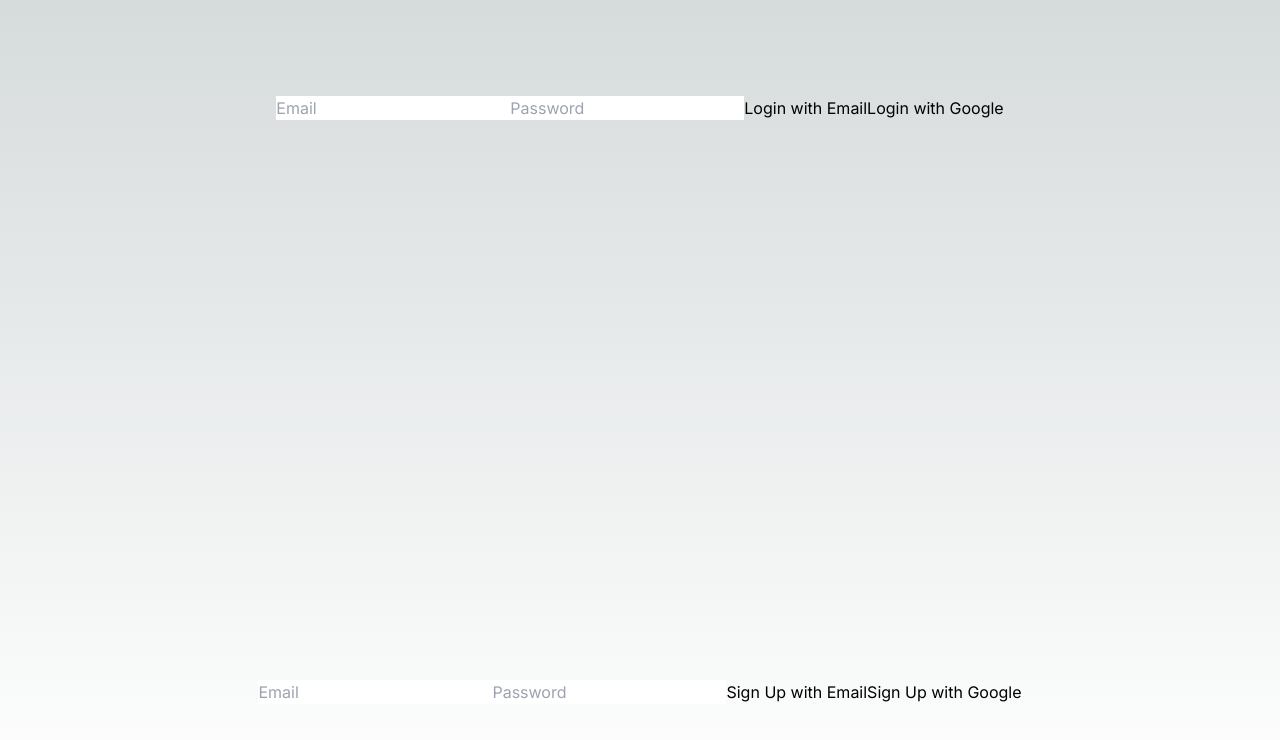
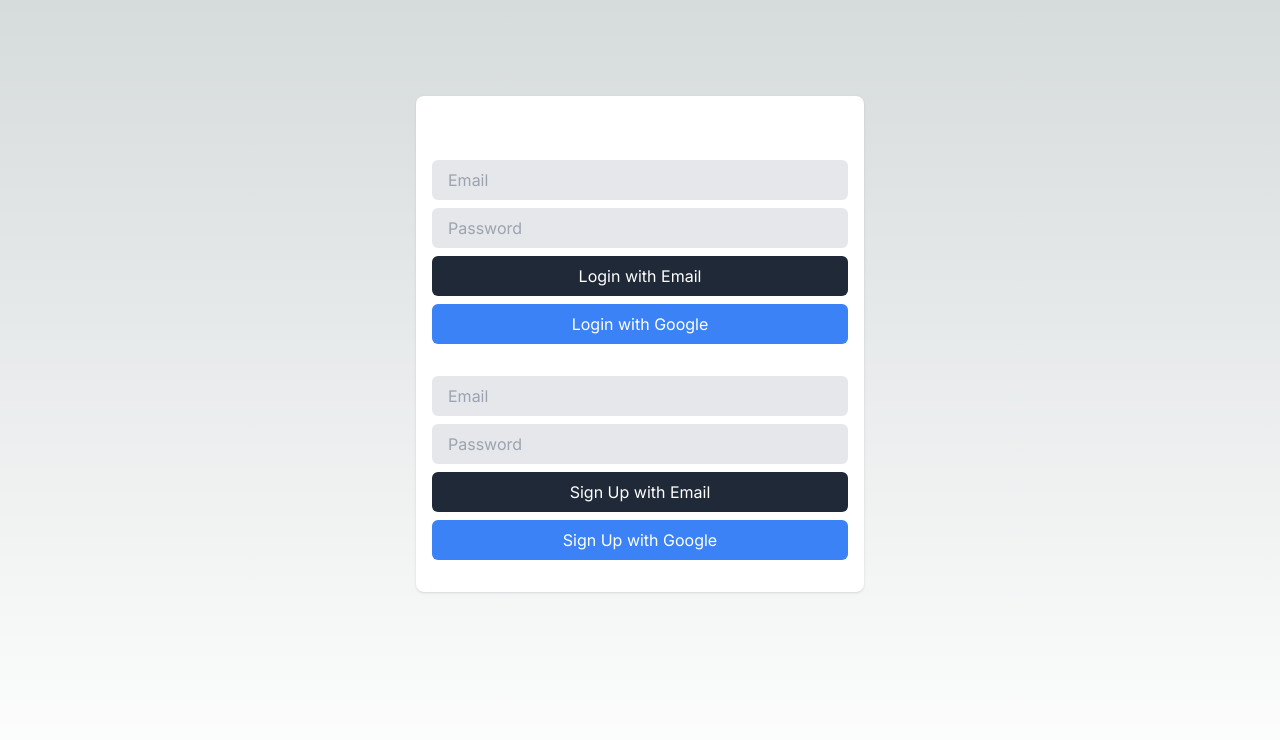
Before and after one commit to IdkwhatImD0ing/DreamCatcher, a Next.js app in the folder client/: page / in a window 1280 px wide. Shown: the top 740 px of the page. Built offline with nearby package versions, Linux system fonts and the light colour scheme.

Commit message:
basic ui and error handling

```diff
--- a/client/app/LoginButton.js
+++ b/client/app/LoginButton.js
@@ -1,17 +1,26 @@
 // LoginButton.js
 "use client";
-import { auth } from '../firebase.js'; // Update this path if needed
-import { GoogleAuthProvider, signInWithPopup, signInWithEmailAndPassword } from "firebase/auth";
+import { auth } from "../firebase.js";
+import {
+  GoogleAuthProvider,
+  signInWithPopup,
+  signInWithEmailAndPassword,
+} from "firebase/auth";
 import { useState } from "react";
 
 export default function LoginButton() {
   const [email, setEmail] = useState("");
   const [password, setPassword] = useState("");
+  const [error, setError] = useState("");
   const provider = new GoogleAuthProvider();
 
   const loginGoogle = async () => {
-    const result = await signInWithPopup(auth, provider);
-    console.log(result.user);
+    try {
+      const result = await signInWithPopup(auth, provider);
+      console.log(result.user);
+    } catch (error) {
+      setError(error.message);
+    }
   };
 
   const loginEmail = async () => {
@@ -19,7 +28,7 @@ export default function LoginButton() {
       const result = await signInWithEmailAndPassword(auth, email, password);
       console.log(result.user);
     } catch (error) {
-      console.error(error);
+      setError(error.message);
     }
   };
 
@@ -30,15 +39,28 @@ export default function LoginButton() {
         value={email}
         onChange={(e) => setEmail(e.target.value)}
         placeholder="Email"
+        className="w-full px-4 py-2 mt-2 text-gray-700 bg-gray-200 rounded-md focus:outline-none focus:bg-gray-300"
       />
       <input
         type="password"
         value={password}
         onChange={(e) => setPassword(e.target.value)}
         placeholder="Password"
+        className="w-full px-4 py-2 mt-2 text-gray-700 bg-gray-200 rounded-md focus:outline-none focus:bg-gray-300"
       />
-      <button onClick={loginEmail}>Login with Email</button>
-      <button onClick={loginGoogle}>Login with Google</button>
+      <button
+        onClick={loginEmail}
+        className="w-full px-4 py-2 mt-2 text-white bg-gray-800 rounded-md hover:bg-gray-700"
+      >
+        Login with Email
+      </button>
+      <button
+        onClick={loginGoogle}
+        className="w-full px-4 py-2 mt-2 text-white bg-blue-500 rounded-md hover:bg-blue-400"
+      >
+        Login with Google
+      </button>
+      {error && <p className="mt-2 text-xs text-red-600">{error}</p>}
     </div>
   );
 }
--- a/client/app/SignUpButton.js
+++ b/client/app/SignUpButton.js
@@ -1,6 +1,6 @@
 // SignUpButton.js
 "use client";
-import { auth } from "../firebase.js"; // Update this path if needed
+import { auth } from "../firebase.js";
 import {
   GoogleAuthProvider,
   signInWithPopup,
@@ -11,11 +11,16 @@ import { useState } from "react";
 export default function SignUpButton() {
   const [email, setEmail] = useState("");
   const [password, setPassword] = useState("");
+  const [error, setError] = useState("");
   const provider = new GoogleAuthProvider();
 
   const signUpGoogle = async () => {
-    const result = await signInWithPopup(auth, provider);
-    console.log(result.user);
+    try {
+      const result = await signInWithPopup(auth, provider);
+      console.log(result.user);
+    } catch (error) {
+      setError(error.message);
+    }
   };
 
   const signUpEmail = async () => {
@@ -27,7 +32,7 @@ export default function SignUpButton() {
       );
       console.log(result.user);
     } catch (error) {
-      console.error(error);
+      setError(error.message);
     }
   };
 
@@ -38,15 +43,28 @@ export default function SignUpButton() {
         value={email}
         onChange={(e) => setEmail(e.target.value)}
         placeholder="Email"
+        className="w-full px-4 py-2 mt-2 text-gray-700 bg-gray-200 rounded-md focus:outline-none focus:bg-gray-300"
       />
       <input
         type="password"
         value={password}
         onChange={(e) => setPassword(e.target.value)}
         placeholder="Password"
+        className="w-full px-4 py-2 mt-2 text-gray-700 bg-gray-200 rounded-md focus:outline-none focus:bg-gray-300"
       />
-      <button onClick={signUpEmail}>Sign Up with Email</button>
-      <button onClick={signUpGoogle}>Sign Up with Google</button>
+      <button
+        onClick={signUpEmail}
+        className="w-full px-4 py-2 mt-2 text-white bg-gray-800 rounded-md hover:bg-gray-700"
+      >
+        Sign Up with Email
+      </button>
+      <button
+        onClick={signUpGoogle}
+        className="w-full px-4 py-2 mt-2 text-white bg-blue-500 rounded-md hover:bg-blue-400"
+      >
+        Sign Up with Google
+      </button>
+      {error && <p className="mt-2 text-xs text-red-600">{error}</p>}
     </div>
   );
 }
--- a/client/app/page.jsx
+++ b/client/app/page.jsx
@@ -7,8 +7,14 @@ const SignUpButton = dynamic(() => import("./SignUpButton"), {ssr: false});
 export default function Home() {
   return (
     <main className="flex min-h-screen flex-col items-center justify-between p-24">
-      <LoginButton />
-      <SignUpButton />
+    <div className="flex flex-col w-full max-w-md px-4 py-8 bg-white rounded-lg shadow dark:bg-gray-800">
+      <div className="mt-6">
+        <LoginButton />
+      </div>
+      <div className="mt-6">
+        <SignUpButton />
+      </div>
+    </div>
     </main>
   );
 }
```
